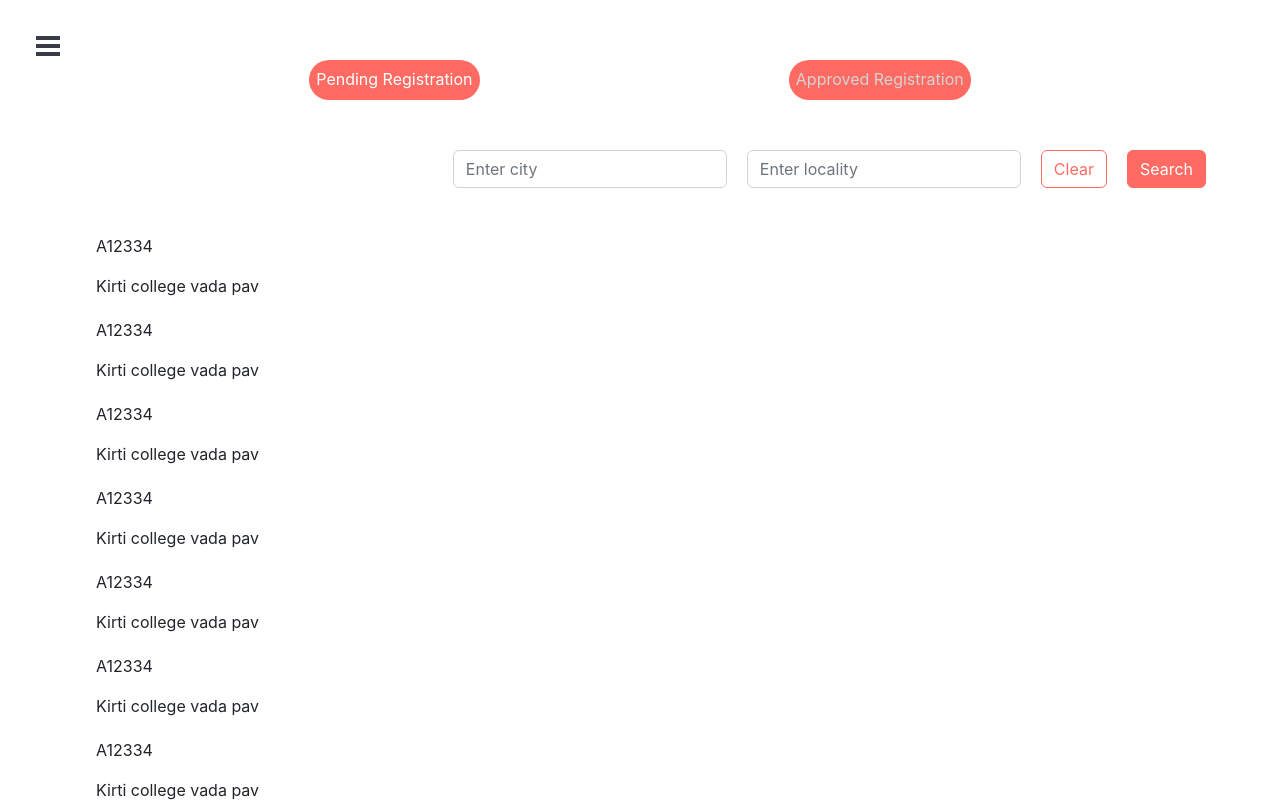
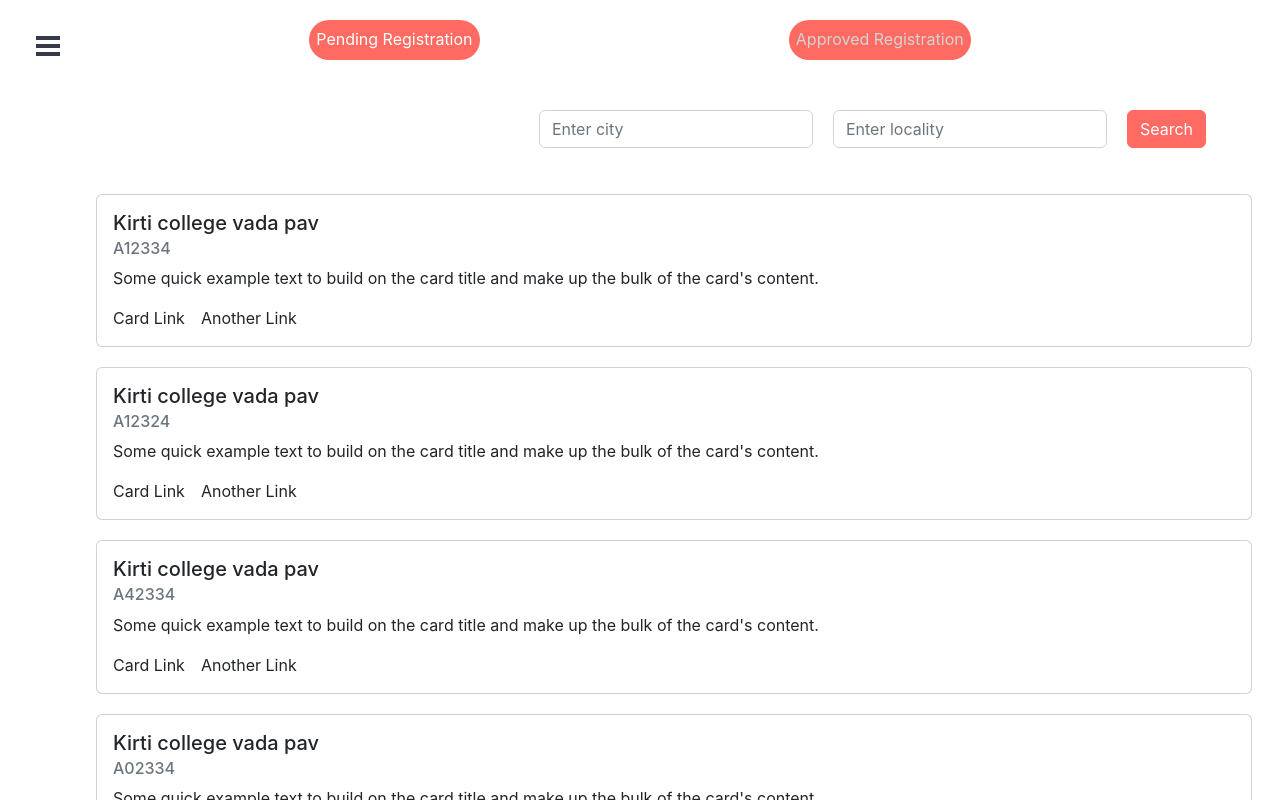
Before and after one commit to Krishanadave671/SIH-vendo, a Next.js app in the folder Website/vendo/: page /vendor_registration in a window 1280 px wide. Built offline with nearby package versions, Linux system fonts and the light colour scheme.

Commit message:
Rendering issue resolved in react bootstrap form-control

```diff
--- a/Website/vendo/pages/_app.js
+++ b/Website/vendo/pages/_app.js
@@ -3,6 +3,7 @@ import '../styles/globals.css'
 import '../styles/Navbar.components.css';
 import '../styles/DashboardSideMenu.components.css';
 import '../styles/VendorRegistration.css';
+import '../styles/VendorApplication.css';
 
 function MyApp({ Component, pageProps }) {
   return <Component {...pageProps} />
--- a/Website/vendo/pages/vendor_registration.js
+++ b/Website/vendo/pages/vendor_registration.js
@@ -1,13 +1,15 @@
 import React, { useEffect, useState } from 'react'
 import DashboardSidebar from './components/DashboardSidebar'
 import Button from 'react-bootstrap/Button';
-import FloatingLabel from 'react-bootstrap/FloatingLabel';
+import Card from 'react-bootstrap/Card';
 import Form from 'react-bootstrap/Form';
 
 export default function dashboard() {
     let [state,changeState] = useState(0);
-    let [city,changeCity] = useState("");
-    let [locality,changeLocality] = useState("");
+    let [cityState,changeCity] = useState("");
+    let [localityState,changeLocality] = useState("");
+    var city = "";
+    var locality = "";
     const MainContainer = () =>{
         const numbers = [
             {
@@ -15,7 +17,27 @@ export default function dashboard() {
                 'vendorName' : 'Kirti college vada pav'
             },
             {
-                'applicationID' : 'A12334',
+                'applicationID' : 'A12324',
+                'vendorName' : 'Kirti college vada pav'
+            },
+            {
+                'applicationID' : 'A42334',
+                'vendorName' : 'Kirti college vada pav'
+            },
+            {
+                'applicationID' : 'A02334',
+                'vendorName' : 'Kirti college vada pav'
+            },
+            {
+                'applicationID' : 'A72334',
+                'vendorName' : 'Kirti college vada pav'
+            },
+            {
+                'applicationID' : 'A52634',
+                'vendorName' : 'Kirti college vada pav'
+            },
+            {
+                'applicationID' : 'A12304',
                 'vendorName' : 'Kirti college vada pav'
             },
             {
@@ -23,45 +45,35 @@ export default function dashboard() {
                 'vendorName' : 'Kirti college vada pav'
             },
             {
-                'applicationID' : 'A12334',
+                'applicationID' : 'A12384',
                 'vendorName' : 'Kirti college vada pav'
             },
             {
-                'applicationID' : 'A12334',
+                'applicationID' : 'A12534',
                 'vendorName' : 'Kirti college vada pav'
             },
             {
-                'applicationID' : 'A12334',
+                'applicationID' : 'A12344',
                 'vendorName' : 'Kirti college vada pav'
             },
             {
-                'applicationID' : 'A12334',
-                'vendorName' : 'Kirti college vada pav'
-            },
-            {
-                'applicationID' : 'A12334',
-                'vendorName' : 'Kirti college vada pav'
-            },
-            {
-                'applicationID' : 'A12334',
-                'vendorName' : 'Kirti college vada pav'
-            },
-            {
-                'applicationID' : 'A12334',
-                'vendorName' : 'Kirti college vada pav'
-            },
-            {
-                'applicationID' : 'A12334',
-                'vendorName' : 'Kirti college vada pav'
-            },
-            {
-                'applicationID' : 'A12334',
+                'applicationID' : 'A12004',
                 'vendorName' : 'Kirti college vada pav'
             }];
         const listItems = numbers.map((application) =>
         <li>
-            <p>{application.applicationID}</p>
-            <p>{application.vendorName}</p>
+            <Card>
+                <Card.Body>
+                    <Card.Title>{application.vendorName}</Card.Title>
+                    <Card.Subtitle className="mb-2 text-muted">{application.applicationID}</Card.Subtitle>
+                    <Card.Text>
+                    Some quick example text to build on the card title and make up the
+                    bulk of the card's content.
+                    </Card.Text>
+                    <Card.Link href="#">Card Link</Card.Link>
+                    <Card.Link href="#">Another Link</Card.Link>
+                </Card.Body>
+            </Card>
         </li>
         );
 
@@ -82,24 +94,41 @@ export default function dashboard() {
         }
 
     }
+
     const SearchBar = () =>{
         return (
             <div className='vendor-registration-search-bar'>
                 <div className="vendor-registration-search-bar-items">
                     <Form.Group className="mb-3" controlId="formBasicEmail">
-                        <Form.Control type="city" placeholder="Enter city" />
+                        <Form.Control type="text" placeholder="Enter city"
+                        onChange={(text)=>{city = text.target.value}}
+                        />
                     </Form.Group>
+                    {/* <FormComponent state={city} setState={changeCity} label="Enter City" /> */}
                 </div>
                 <div className="vendor-registration-search-bar-items">
                     <Form.Group className="mb-3" controlId="formBasicEmail">
-                        <Form.Control type="locality" placeholder="Enter locality" />
+                        <Form.Control type="locality" placeholder="Enter locality"
+                        onChange={(text)=>{locality = text.target.value}}/>
                     </Form.Group>
                 </div>
+                {/* <div className="vendor-registration-search-bar-items">
+                    <Button variant="outline-primary" className='outline-btn'
+                    onClick={()=>{
+                        changeCity(""),
+                        changeLocality("")
+                    }}
+                    >Clear</Button>{' '}
+                </div> */}
                 <div className="vendor-registration-search-bar-items">
-                    <Button variant="outline-primary" className='outline-btn'>Clear</Button>{' '}
-                </div>
-                <div className="vendor-registration-search-bar-items">
-                    <Button variant="primary">Search</Button>{' '}
+                    <Button variant="primary"
+                    onClick={()=>{
+                        console.log(city);
+                        console.log(locality);
+                        changeCity(city);
+                        changeLocality(locality);
+                    }}
+                    >Search</Button>{' '}
                 </div>
             </div>
         )
--- a/Website/vendo/styles/VendorRegistration.css
+++ b/Website/vendo/styles/VendorRegistration.css
@@ -2,7 +2,7 @@
     display: flex;
     justify-content:space-evenly;
     align-items: center;
-    margin-top: 60px;
+    margin-top: 20px;
 }
 
 .vendor-registration-navbar-items{
@@ -40,4 +40,5 @@
 .vendor-registration-main-container ul li{
     margin-top: 20px;
     margin-bottom: 20px;
+    margin-right: 8px;
 }
```
Also changed, not shown: Website/vendo/pages/vendor_application.js (added, +16 -0 lines), Website/vendo/styles/VendorApplication.css (added).
